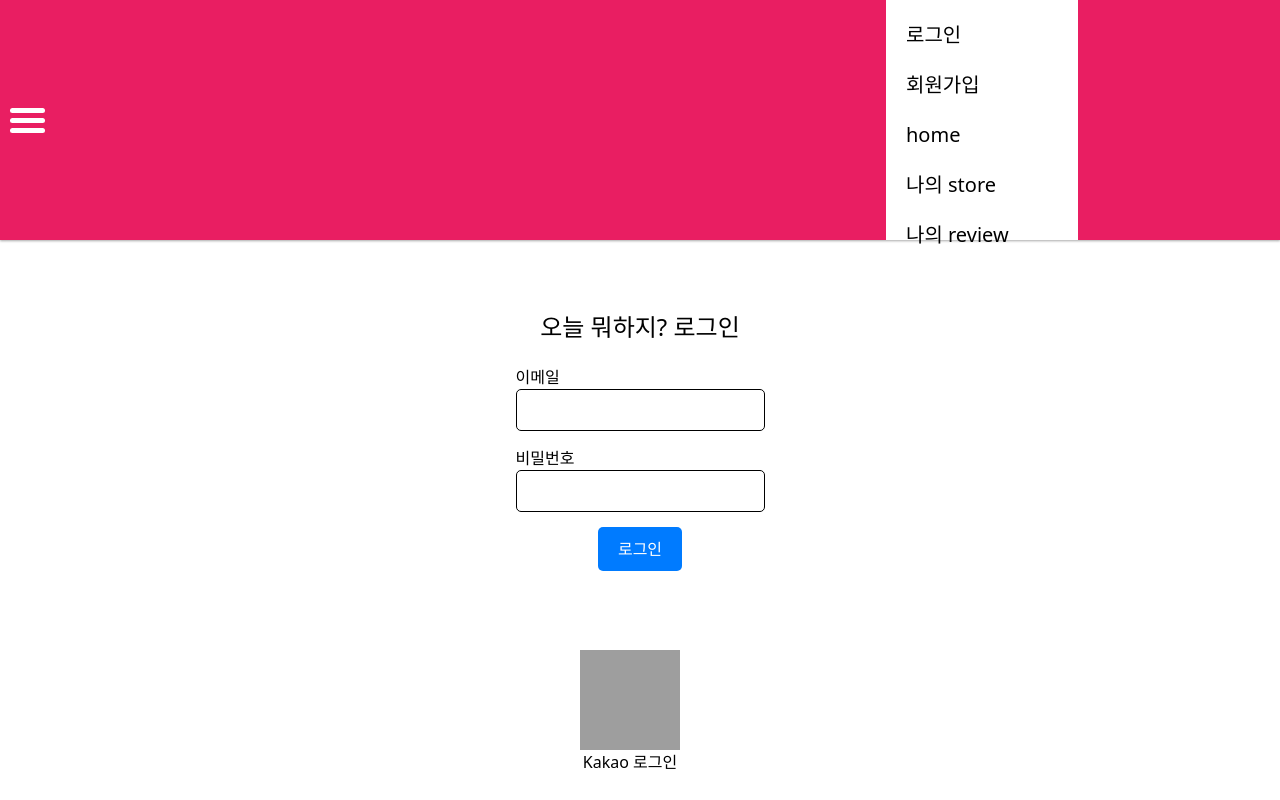
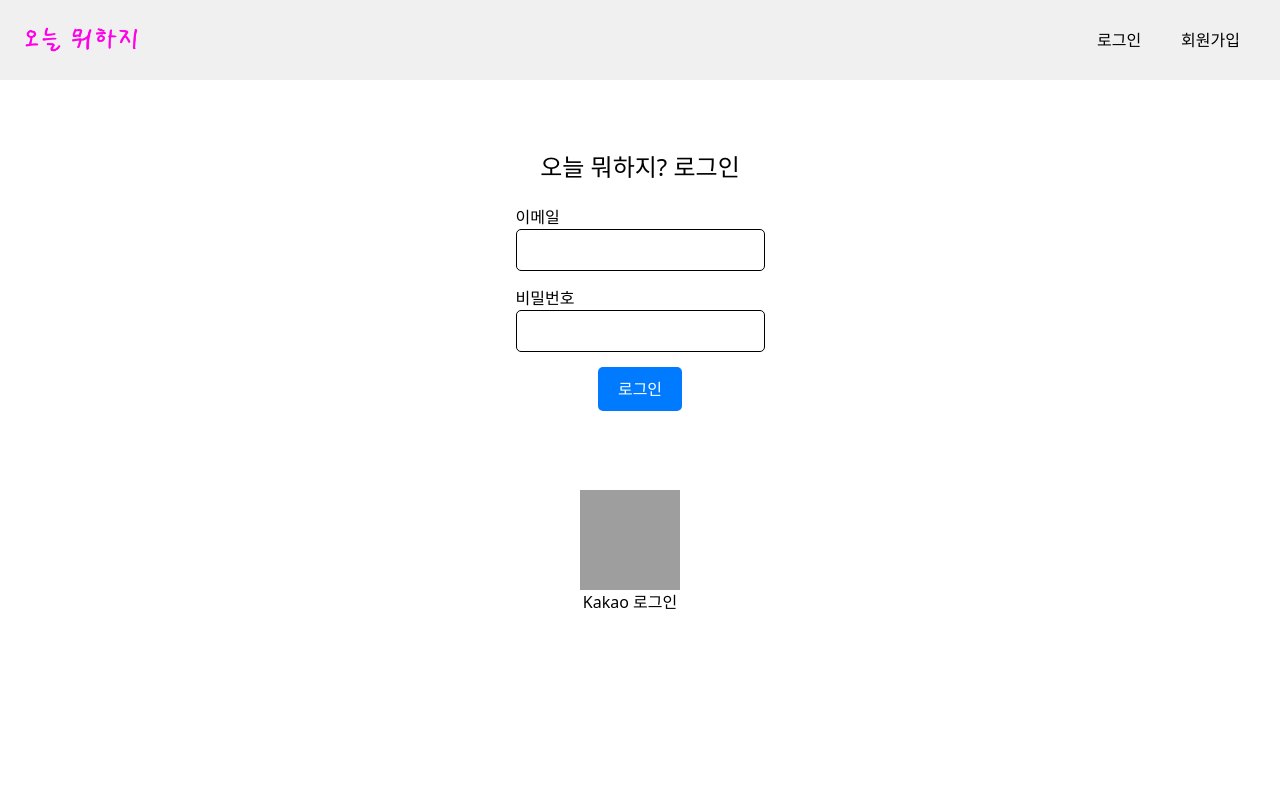
Before and after one commit to ochoWhat2do/what2dofront, a Next.js app: page /login in a window 1280 px wide. Built offline with nearby package versions, Linux system fonts and the light colour scheme; grey boxes are pictures that could not be loaded.

Commit message:
[hotfix] css 수정보류

```diff
--- a/src/pages/components/Header.module.css
+++ b/src/pages/components/Header.module.css
@@ -1,76 +1,28 @@
 /* Header.module.css */
 .header {
-  padding: 0 10px;
   display: flex;
   align-items: center;
   justify-content: space-between;
-  position: relative;
-  box-shadow:
-    0 1px 3px rgba(0, 0, 0, 0.12),
-    0 1px 2px rgba(0, 0, 0, 0.24);
-  background-color: rgba(233, 30, 98, 1);
-  color: white;
+  height: 80px;
+  padding: 0 20px;
+  background-color: #f0f0f0;
 }
 
-.header label {
+.logo {
   display: flex;
-  width: 35px;
-  height: 25px;
-  flex-direction: column;
-  justify-content: space-between;
-  cursor: pointer;
+  align-items: center;
 }
 
-.header label span {
-  width: 100%;
-  height: 5px;
-  background-color: white;
-  border-radius: 10px;
-  transition: transform 0.2s ease-in-out;
-}
-
-.header input {
-  display: none;
-}
-
-.header:has(input:checked) label span:first-child {
-  transform-origin: 0% 0%;
-  transform: rotate(37deg);
-}
-
-.header:has(input:checked) label span:nth-child(2) {
-  transform: scaleY(0);
-}
-
-.header:has(input:checked) label span:last-child {
-  transform-origin: 0% 100%;
-  transform: rotate(-37deg);
-}
-
-/* Navigation styles */
-.nav {
-  width: 15vw;
-  height: 30vh;
-  background-color: white;
-  transform: translateX(-100%);
-  transition: transform 0.2s ease-in-out;
+.logoImage {
+  width: 100px;
+  height: auto;
 }
 
 .nav ul {
-  padding: 0px;
-  margin: 0;
+  list-style: none;
   display: flex;
-  flex-direction: column;
-  list-style: none;
   gap: 20px;
-  padding: 20px 0px 0px 20px;
-  color: black;
-  font-size: 20px;
-}
-
-.nav a {
-  color: inherit;
-  text-decoration: none;
+  align-items: center; /* Align items vertically in the center */
 }
 
 .navItem {
--- a/src/pages/components/Header.tsx
+++ b/src/pages/components/Header.tsx
@@ -79,12 +79,11 @@ const Header = () => {
 
   return (
     <header className={styles.header}>
-      <input type="checkbox" id="menuToggle" className={styles.menuToggle} />
-      <label htmlFor="menuToggle" className={styles.menuIcon}>
-        <span></span>
-        <span></span>
-        <span></span>
-      </label>
+      <div className={styles.logo}>
+        <Link href="/">
+          <img src="/images/what2do_logo.png" alt="로고 이미지" width="120" />
+        </Link>
+      </div>
       <nav className={styles.nav}>
         <ul>
           {isClientSideRendered && (
@@ -92,15 +91,6 @@ const Header = () => {
               {authenticatedContent}
               {authButtons}
               {signupLink}
-              <li>
-                <a href="/">home</a>
-              </li>
-              <li>
-                <a href="/storeView">나의 store</a>
-              </li>
-              <li>
-                <a href="/reviewView">나의 review</a>
-              </li>
             </>
           )}
         </ul>
```
